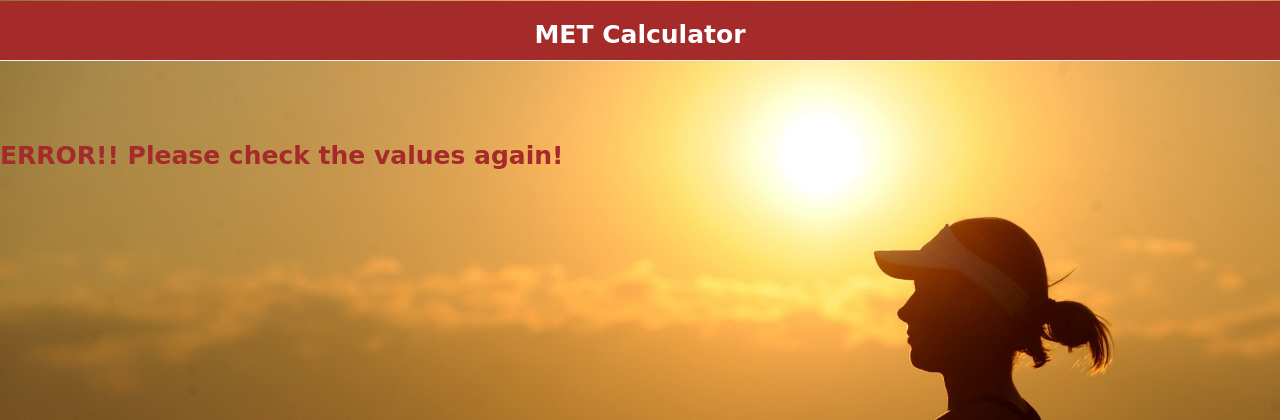
After one commit to SnehaDL/MET-Calculator, a Django app: template simple/templates/error_met.html in a window 1280 px wide. The commit adds this page. Shown: the top 420 px of the page. Run offline with Django 3.2, Linux system fonts and the light colour scheme; the template is opened without the code that fills it, so the values that code supplies are empty; some libraries are stand-ins or nearby versions.

Commit message:
View changes made on june 4

```diff
--- /dev/null
+++ b/simple/templates/error_met.html
@@ -0,0 +1,31 @@
+<!DOCTYPE html>
+{% load bootstrap4 %}
+<html>
+<head>
+<div class="page-header">
+    <h2 align="center">MET Calculator</h2>
+</div>
+	<title>MET Calculator</title>
+{% load static %}
+
+<link rel="stylesheet" href="//maxcdn.bootstrapcdn.com/bootstrap/3.2.0/css/bootstrap.min.css">
+<link rel="stylesheet" href="//maxcdn.bootstrapcdn.com/bootstrap/3.2.0/css/bootstrap-theme.min.css">
+<link rel="stylesheet" href="{% static 'css/style2.css' %}">
+
+<style type="text/css">
+        body {
+
+    	  background-size: cover;
+          background-image: url({% static "images/met2.jpg" %});
+        }
+
+</style>
+
+<div class="splash"></div><br/><br/>
+</head>
+
+<body>
+<br/>
+<h1> ERROR!! Please check the values again! </h1>
+</body>
+</html>
--- a/simple/views.py
+++ b/simple/views.py
@@ -70,7 +70,7 @@ def calc(request):
             return render (request , 'met_report.html', {'met':float(sumation), 'weekmet':float(weeksum), 'remmet':float(remmet)})
         else:
             pdb.set_trace()
-            return render (request , 'met_report.html', {'met':1 })
+            return render (request , 'error_met.html')
     allact= mettable.objects.all()
     context= {'allactivities': allact}
     return render (request , 'met_table.html' , context)
```
Also changed, not shown: simple/templates/met_table.html (+5 -6 lines).
